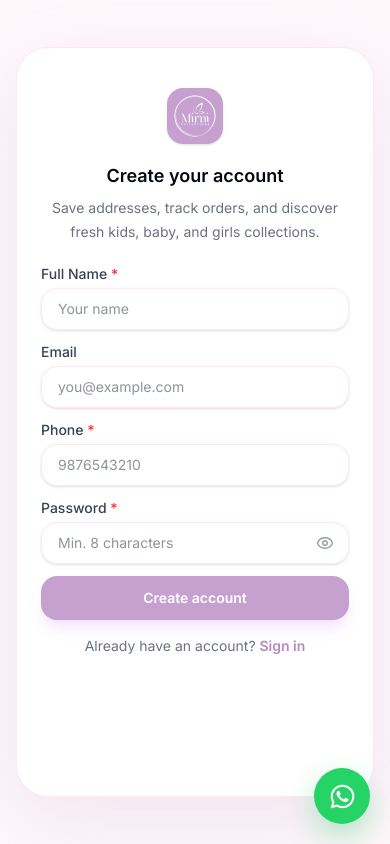
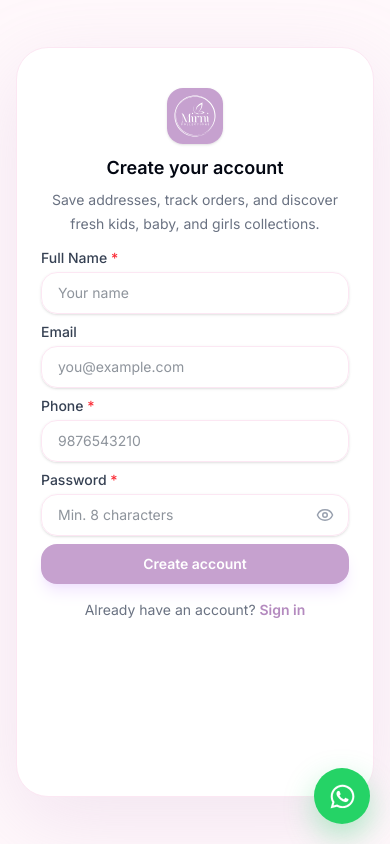
Before and after one commit to SanojS31/ecommerce_user, a Next.js app: page /register in a window 390 px wide. Built offline with nearby package versions, Linux system fonts and the light colour scheme; no server answers.

Commit message:
fix: registartion layout

```diff
--- a/src/app/api/httpClient.ts
+++ b/src/app/api/httpClient.ts
@@ -12,7 +12,7 @@ type RetryableRequestConfig = InternalAxiosRequestConfig & {
 
 const httpClient = axios.create({
   baseURL: API_BASE_URL,
-  timeout: 60000,
+  timeout: 10000,
   withCredentials: true,
 });
 
--- a/src/components/auth/RegisterSection.tsx
+++ b/src/components/auth/RegisterSection.tsx
@@ -51,13 +51,13 @@ export default function RegisterSection() {
         {/* Right: form, exactly half width, content vertically centered without overflow */}
         <div className="flex h-full flex-col overflow-y-auto px-6 pt-10 sm:px-10">
           <div className="mx-auto w-full max-w-md">
-            <div className="mb-5 flex flex-col items-center justify-center text-center">
+            <div className="mb-3 flex flex-col items-center justify-center text-center">
               <img
                 src="/MIRNI_logo.svg"
                 alt="Mirni Collections"
-                className="mb-3 h-14 w-14 rounded-2xl object-contain shadow-sm"
+                className="mb-1 h-14 w-14 rounded-2xl object-contain shadow-sm"
               />
-              <h1 className="mt-1.5 text-lg font-semibold text-gray-950 sm:text-3xl">
+              <h1 className="mt-1.5 text-lg font-semibold text-gray-950 sm:text-2xl">
                 Create your account
               </h1>
               <p className="mt-1.5 text-sm leading-6 text-gray-500">
@@ -83,7 +83,7 @@ export default function RegisterSection() {
                 </p>
               </div>
             ) : (
-              <form onSubmit={handleSubmit} className="space-y-3">
+              <form onSubmit={handleSubmit} className="space-y-2">
                 <div>
                   <label className="mb-1 block text-sm font-medium text-gray-700">
                     Full Name <span className="text-red-500">*</span>
@@ -169,7 +169,7 @@ export default function RegisterSection() {
                 <button
                   type="submit"
                   disabled={isPending}
-                  className="w-full rounded-2xl bg-[var(--brand-primary)] px-5 py-3 text-sm font-semibold text-white shadow-lg shadow-purple-200/60 transition hover:bg-[var(--brand-primary-hover)] disabled:opacity-50"
+                  className="w-full rounded-2xl bg-[var(--brand-primary)] px-5 py-2.5 text-sm font-semibold text-white shadow-lg shadow-purple-200/60 transition hover:bg-[var(--brand-primary-hover)] disabled:opacity-50"
                 >
                   {isPending ? "Creating account..." : "Create account"}
                 </button>
```
